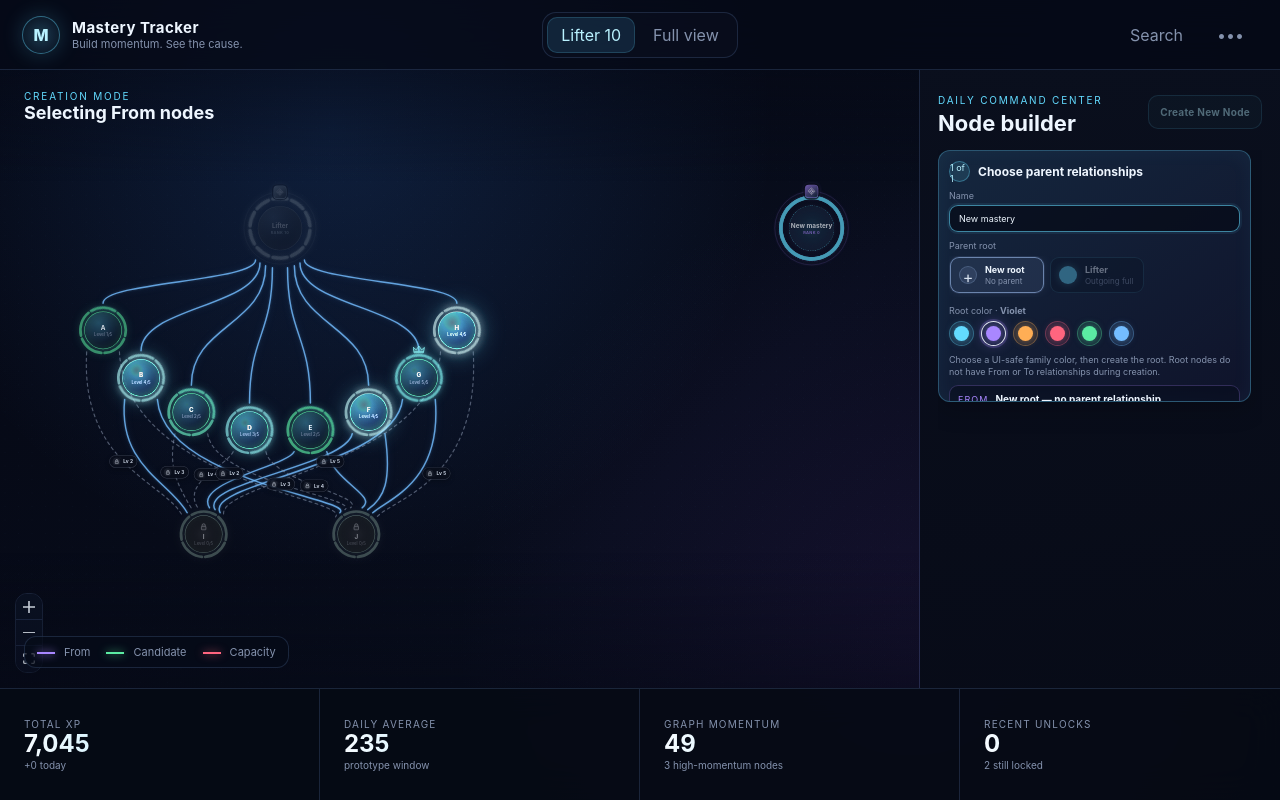
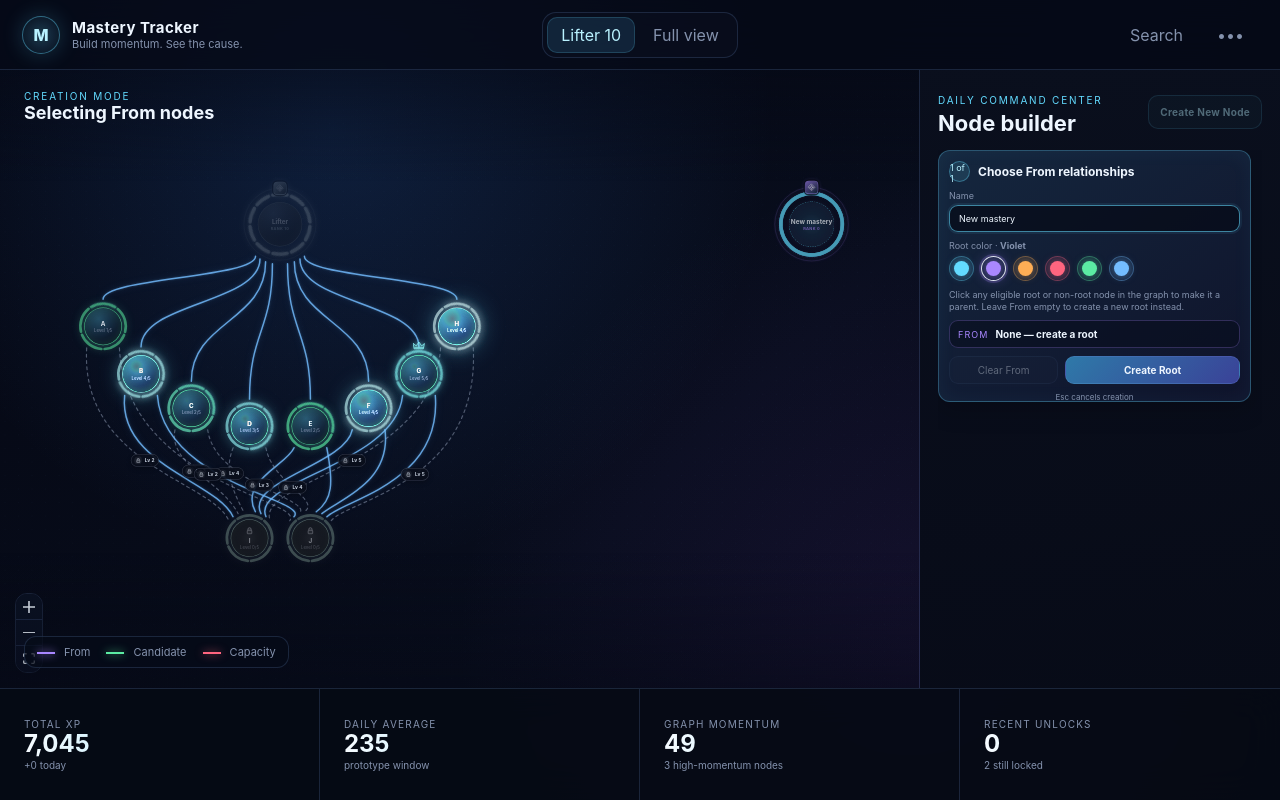
Before and after one commit to JudeaDumont/mastery-tracker, a React (Vite) app in the folder src/renderer/: page / in a window 1280 px wide. Both pictures are taken after a click on the button "Create New Node". Built offline with nearby package versions, Linux system fonts and the light colour scheme.

Commit message:
Refactor node creation and graph layout: remove parent root selector, streamline color picker, optimize child node positioning logic, and refine angle calculations with dynamic spacing adjustments.

```diff
--- a/src/renderer/src/layout.ts
+++ b/src/renderer/src/layout.ts
@@ -26,6 +26,8 @@ const END_ANGLE = radians(30)
 const ROOT_SIZE = 130
 const NODE_SIZE = 112
 const NODE_CLEARANCE = 14
+const BRANCH_EDGE_CLEARANCE = 56
+const ANGLE_EPSILON = radians(0.1)
 
 export function graphLayout({ roots, skills, links, preview }: LayoutInput): Record<NodeId, Point> {
   const allRoots = preview?.root
@@ -40,7 +42,7 @@ export function graphLayout({ roots, skills, links, preview }: LayoutInput): Rec
     const center = { x: 500 + rootIndex * ROOT_GAP, y: 195 }
     const rootSkills = allSkills.filter((skill) => skill.rootId === root.id)
     const depth = depthsFor(root.id, rootSkills, links)
-    const angles = new Map<NodeId, number>()
+    const angles = new Map<NodeId, number>([[root.id, Math.PI / 2]])
     const groups = new Map<number, Skill[]>()
 
     positions[root.id] = centeredPosition(center, ROOT_SIZE)
@@ -54,35 +56,141 @@ export function graphLayout({ roots, skills, links, preview }: LayoutInput): Rec
     Array.from(groups.entries())
       .sort(([a], [b]) => a - b)
       .forEach(([ring, ringSkills]) => {
-        const sorted = [...ringSkills].sort((a, b) => a.id.localeCompare(b.id))
         const minimumDepthRadius = ring === 1 ? BASE_RING_RADIUS : previousRadius + RING_DEPTH_GAP
-        const radius = Math.max(minimumDepthRadius, minimumRadiusForCount(sorted.length))
-        previousRadius = radius
+        const ordered = orderRing(ring, ringSkills, links, angles)
+        const radius = Math.max(minimumDepthRadius, minimumRadiusForCount(ringSkills.length))
+        const ringAngles = anglesForRing(ring, ordered, links, angles, radius)
+        const siblingGroups = singleParentSiblingGroups(ordered, links, positions)
+        let furthestRadius = 0
 
-        sorted.forEach((skill, index) => {
-          const parentAngles = links
-            .filter((link) => link.to === skill.id)
-            .map((link) => angles.get(link.from))
-            .filter((angle): angle is number => angle !== undefined)
-          const fallback = distributedAngle(index, sorted.length)
-          const angle =
-            parentAngles.length > 1
-              ? sorted.length > 1
-                ? convergenceAngle(index, sorted.length, radius)
-                : clamp(circularMean(parentAngles), radians(15), radians(165))
-              : fallback
-          const nodeCenter = {
-            x: center.x + Math.cos(angle) * radius,
-            y: center.y + Math.sin(angle) * radius
+        ordered.forEach((skill, index) => {
+          const branchPosition =
+            ring > 1
+              ? singleParentBranchCenter(skill.id, siblingGroups, links, positions, root.id)
+              : undefined
+          const nodeCenter = branchPosition ?? {
+            x: center.x + Math.cos(ringAngles[index]) * radius,
+            y: center.y + Math.sin(ringAngles[index]) * radius
           }
+          const angle = Math.atan2(nodeCenter.y - center.y, nodeCenter.x - center.x)
 
+          furthestRadius = Math.max(
+            furthestRadius,
+            Math.hypot(nodeCenter.x - center.x, nodeCenter.y - center.y)
+          )
           angles.set(skill.id, angle)
           positions[skill.id] = centeredPosition(nodeCenter, NODE_SIZE)
         })
+
+        previousRadius = Math.max(previousRadius, furthestRadius)
       })
   })
 
   return positions
+}
+
+function orderRing(
+  ring: number,
+  skills: Skill[],
+  links: Link[],
+  angles: Map<NodeId, number>
+): Skill[] {
+  if (ring === 1) return [...skills].sort((a, b) => a.id.localeCompare(b.id))
+
+  return [...skills].sort((left, right) => {
+    const leftAnchor = parentAnchor(left.id, links, angles)
+    const rightAnchor = parentAnchor(right.id, links, angles)
+
+    if (leftAnchor !== undefined && rightAnchor !== undefined) {
+      const delta = rightAnchor - leftAnchor
+      if (Math.abs(delta) > ANGLE_EPSILON) return delta
+    } else if (leftAnchor !== undefined) {
+      return -1
+    } else if (rightAnchor !== undefined) {
+      return 1
+    }
+
+    return left.id.localeCompare(right.id)
+  })
+}
+
+function anglesForRing(
+  ring: number,
+  ordered: Skill[],
+  links: Link[],
+  parentAngles: Map<NodeId, number>,
+  radius: number
+): number[] {
+  if (ordered.length === 0) return []
+  if (ring === 1) {
+    return ordered.map((_skill, index) => distributedAngle(index, ordered.length))
+  }
+
+  const minimumStep = minimumAngleStep(radius)
+  const desired = ordered.map((skill, index) => {
+    return parentAnchor(skill.id, links, parentAngles) ?? distributedAngle(index, ordered.length)
+  })
+
+  // Nodes with the same parent anchor are siblings or convergence peers. Spread them
+  // symmetrically around that anchor before enforcing global ring spacing.
+  let runStart = 0
+  while (runStart < desired.length) {
+    let runEnd = runStart + 1
+    while (
+      runEnd < desired.length &&
+      Math.abs(desired[runEnd] - desired[runStart]) <= ANGLE_EPSILON
+    ) {
+      runEnd += 1
+    }
+
+    const count = runEnd - runStart
+    if (count > 1) {
+      const anchor = desired[runStart]
+      for (let index = 0; index < count; index += 1) {
+        desired[runStart + index] = anchor + ((count - 1) / 2 - index) * minimumStep
+      }
+    }
+
+    runStart = runEnd
+  }
+
+  return constrainDescendingAngles(desired, minimumStep)
+}
+
+function constrainDescendingAngles(desired: number[], minimumStep: number): number[] {
+  const count = desired.length
+  if (count === 1) return [clamp(desired[0], END_ANGLE, START_ANGLE)]
+
+  const result = desired.map((angle, index) => {
+    const upper = START_ANGLE - index * minimumStep
+    const lower = END_ANGLE + (count - 1 - index) * minimumStep
+    return clamp(angle, lower, upper)
+  })
+
+  for (let index = 1; index < count; index += 1) {
+    result[index] = Math.min(result[index], result[index - 1] - minimumStep)
+  }
+
+  for (let index = count - 2; index >= 0; index -= 1) {
+    result[index] = Math.max(result[index], result[index + 1] + minimumStep)
+  }
+
+  return result
+}
+
+function parentAnchor(
+  nodeId: NodeId,
+  links: Link[],
+  angles: Map<NodeId, number>
+): number | undefined {
+  const values = links
+    .filter((link) => link.to === nodeId)
+    .map((link) => angles.get(link.from))
+    .filter((angle): angle is number => angle !== undefined)
+
+  if (values.length === 0) return undefined
+  if (values.length === 1) return values[0]
+  return clamp(circularMean(values), END_ANGLE, START_ANGLE)
 }
 
 function previewSkill(id: NodeId, rootId: RootId): Skill {
@@ -129,6 +237,73 @@ function depthsFor(rootId: RootId, skills: Skill[], links: Link[]): Map<NodeId,
   return depth
 }
 
+
+interface SingleParentSiblingGroup {
+  parentId: NodeId
+  childIds: NodeId[]
+}
+
+function singleParentSiblingGroups(
+  ordered: Skill[],
+  links: Link[],
+  positions: Record<NodeId, Point>
+): Map<NodeId, SingleParentSiblingGroup> {
+  const groups = new Map<NodeId, SingleParentSiblingGroup>()
+
+  ordered.forEach((skill) => {
+    const parentIds = positionedParentIds(skill.id, links, positions)
+    if (parentIds.length !== 1) return
+
+    const parentId = parentIds[0]
+    const group = groups.get(parentId) ?? { parentId, childIds: [] }
+    group.childIds.push(skill.id)
+    groups.set(parentId, group)
+  })
+
+  groups.forEach((group) => group.childIds.sort((left, right) => left.localeCompare(right)))
+  return groups
+}
+
+function singleParentBranchCenter(
+  nodeId: NodeId,
+  siblingGroups: Map<NodeId, SingleParentSiblingGroup>,
+  links: Link[],
+  positions: Record<NodeId, Point>,
+  rootId: RootId
+): Point | undefined {
+  const parentIds = positionedParentIds(nodeId, links, positions)
+  if (parentIds.length !== 1) return undefined
+
+  const parentId = parentIds[0]
+  const parentPosition = positions[parentId]
+  const siblingGroup = siblingGroups.get(parentId)
+  if (!parentPosition || !siblingGroup) return undefined
+
+  const siblingIndex = siblingGroup.childIds.indexOf(nodeId)
+  if (siblingIndex < 0) return undefined
+
+  const parentSize = parentId === rootId ? ROOT_SIZE : NODE_SIZE
+  const parentCenterX = parentPosition.x + parentSize / 2
+  const parentCenterY = parentPosition.y + parentSize / 2
+  const siblingOffset =
+    (siblingIndex - (siblingGroup.childIds.length - 1) / 2) * (NODE_SIZE + NODE_CLEARANCE)
+
+  return {
+    x: parentCenterX + siblingOffset,
+    y: parentCenterY + parentSize / 2 + NODE_SIZE / 2 + BRANCH_EDGE_CLEARANCE
+  }
+}
+
+function positionedParentIds(
+  nodeId: NodeId,
+  links: Link[],
+  positions: Record<NodeId, Point>
+): NodeId[] {
+  return links
+    .filter((link) => link.to === nodeId && positions[link.from] !== undefined)
+    .map((link) => link.from)
+}
+
 function minimumRadiusForCount(count: number): number {
   if (count <= 1) return BASE_RING_RADIUS
 
@@ -138,22 +313,14 @@ function minimumRadiusForCount(count: number): number {
   return centerSpacing / (2 * Math.sin(angleStep / 2))
 }
 
+function minimumAngleStep(radius: number): number {
+  const spacingRatio = Math.min(1, (NODE_SIZE + NODE_CLEARANCE) / (2 * radius))
+  return 2 * Math.asin(spacingRatio)
+}
+
 function distributedAngle(index: number, count: number): number {
   if (count <= 1) return Math.PI / 2
   return START_ANGLE + ((END_ANGLE - START_ANGLE) * index) / (count - 1)
-}
-
-function convergenceAngle(index: number, count: number, radius: number): number {
-  if (count <= 1) return Math.PI / 2
-
-  const spacingRatio = Math.min(1, (NODE_SIZE + NODE_CLEARANCE) / (2 * radius))
-  const minimumStep = 2 * Math.asin(spacingRatio)
-  const spread = Math.min(
-    radians(70),
-    Math.max(radians(28), minimumStep * (count - 1))
-  )
-
-  return Math.PI / 2 + spread / 2 - (spread * index) / (count - 1)
 }
 
 function circularMean(angles: number[]): number {
--- a/src/renderer/src/model.ts
+++ b/src/renderer/src/model.ts
@@ -63,6 +63,7 @@ export type CreateStep = 'from' | 'to'
 export interface CreateDraft {
   step: CreateStep
   title: string
+  accent: RootAccent
   fromIds: NodeId[]
   toIds: NodeId[]
 }
--- a/src/renderer/src/store.ts
+++ b/src/renderer/src/store.ts
@@ -250,7 +250,6 @@ interface MasteryStore {
   beginCreate: () => void
   setCreateTitle: (title: string) => void
   setCreateAccent: (accent: RootAccent) => void
-  selectCreateRoot: (rootId: RootId | null) => void
   toggleCreateNode: (id: NodeId) => void
   clearCreateSelection: () => void
   continueCreate: () => void
@@ -442,19 +441,6 @@ export const useMastery = create<MasteryStore>((set, get) => ({
     set((state) => ({
       create: state.create ? { ...state.create, accent } : null
     })),
-
-  selectCreateRoot: (rootId) =>
-    set((state) => {
-      const draft = state.create
-      if (!draft || draft.step !== 'from') return state
-      if (rootId === null) {
-        return { create: { ...draft, fromIds: [], toIds: [] } }
-      }
-
-      const root = state.roots.find((candidate) => candidate.id === rootId)
-      if (!root || !canUseFromNode(root.id, state.links)) return state
-      return { create: { ...draft, fromIds: [root.id], toIds: [] } }
-    }),
 
   toggleCreateNode: (id) =>
     set((state) => {
--- a/src/renderer/src/ui/Create.tsx
+++ b/src/renderer/src/ui/Create.tsx
@@ -5,7 +5,6 @@ import {
   MAX_INCOMING_RELATIONSHIPS,
   MAX_OUTGOING_RELATIONSHIPS,
   ROOT_ACCENTS,
-  canUseFromNode,
   createSelectionFull,
   nodeRootId,
   nodeTitle,
@@ -29,7 +28,6 @@ export function Create(): ReactElement | null {
   const draft = useMastery((state) => state.create)
   const setTitle = useMastery((state) => state.setCreateTitle)
   const setAccent = useMastery((state) => state.setCreateAccent)
-  const selectRoot = useMastery((state) => state.selectCreateRoot)
   const clear = useMastery((state) => state.clearCreateSelection)
   const next = useMastery((state) => state.continueCreate)
   const escape = useMastery((state) => state.escapeCreate)
@@ -64,7 +62,7 @@ export function Create(): ReactElement | null {
     ids.length > 0
       ? ids.map((id) => nodeTitle(id, roots, skills)).join(' · ')
       : draft.step === 'from'
-        ? 'New root — no parent relationship'
+        ? 'None — create a root'
         : 'None — terminal node'
   const full = createSelectionFull(draft)
   const used = draft.step === 'from' ? draft.fromIds.length : draft.toIds.length
@@ -76,9 +74,11 @@ export function Create(): ReactElement | null {
   return (
     <section className="create-card" aria-label="Create node wizard">
       <div className="create-card__step">
-        <span>{draft.step === 'from' ? '1' : '2'} of {stepCount}</span>
+        <span>
+          {draft.step === 'from' ? '1' : '2'} of {stepCount}
+        </span>
         <strong>
-          {draft.step === 'from' ? 'Choose parent relationships' : 'Choose To relationships'}
+          {draft.step === 'from' ? 'Choose From relationships' : 'Choose To relationships'}
         </strong>
       </div>
 
@@ -91,53 +91,7 @@ export function Create(): ReactElement | null {
         />
       </label>
 
-      {draft.step === 'from' && (
-        <>
-          <div className="create-root-picker" role="group" aria-label="Parent root">
-            <span className="create-field-label">Parent root</span>
-            <div className="create-root-options">
-              <button
-                className={`create-root-option ${creatingRoot ? 'create-root-option--selected' : ''}`}
-                type="button"
-                aria-pressed={creatingRoot}
-                onClick={() => selectRoot(null)}
-              >
-                <i className="create-root-option__new" aria-hidden="true">+</i>
-                <span>
-                  <strong>New root</strong>
-                  <small>No parent</small>
-                </span>
-              </button>
-
-              {roots.map((root) => {
-                const available = canUseFromNode(root.id, links)
-                const selected = selectedRootId === root.id
-                return (
-                  <button
-                    key={root.id}
-                    className={`create-root-option create-root-option--accent-${root.accent ?? 'teal'} ${selected ? 'create-root-option--selected' : ''}`}
-                    type="button"
-                    disabled={!available && !selected}
-                    aria-pressed={selected}
-                    title={
-                      available || selected
-                        ? `Create a child under ${root.title}`
-                        : `${root.title} has ${MAX_OUTGOING_RELATIONSHIPS} outgoing relationships`
-                    }
-                    onClick={() => selectRoot(root.id)}
-                  >
-                    <i className="create-root-option__swatch" aria-hidden="true" />
-                    <span>
-                      <strong>{root.title}</strong>
-                      <small>{available || selected ? 'Create child' : 'Outgoing full'}</small>
-                    </span>
-                  </button>
-                )
-              })}
-            </div>
-          </div>
-
-          {creatingRoot && (
+      {draft.step === 'from' && creatingRoot && (
         <div className="create-color-picker" role="group" aria-label="Root color">
           <span className="create-field-label">
             Root color · <strong>{ACCENT_LABELS[draft.accent]}</strong>
@@ -159,15 +113,13 @@ export function Create(): ReactElement | null {
           </div>
         </div>
       )}
-        </>
-      )}
 
       <p className="create-copy">
         {draft.step === 'from'
           ? creatingRoot
-            ? 'Choose a UI-safe family color, then create the root. Root nodes do not have From or To relationships during creation.'
-            : `This node will belong to ${selectedRoot?.title ?? 'the selected root'}. Select any additional From nodes on the graph, then continue to choose every To relationship.`
-          : 'Select every node this new node should point To. Green nodes have incoming capacity; red nodes already have 8 incoming relationships. Leave To empty only for a terminal node.'}
+            ? 'Click any eligible root or non-root node in the graph to make it a parent. Leave From empty to create a new root instead.'
+            : `The new node will belong to ${selectedRoot?.title ?? 'the selected root family'}. Click additional eligible nodes in that family to add more parents, then continue.`
+          : 'Click graph nodes this new node should point To. Green nodes are available; red nodes are unavailable or at incoming capacity. Leave To empty for a terminal node.'}
       </p>
 
       <div className={`selection-log ${full && !creatingRoot ? 'selection-log--full' : ''}`}>
@@ -184,15 +136,15 @@ export function Create(): ReactElement | null {
             {full
               ? `${relationshipDirection === 'incoming' ? 'Incoming' : 'Outgoing'} capacity reached`
               : draft.step === 'to'
-                ? `${candidateCount} candidates`
+                ? `${candidateCount} available on graph`
                 : `${capacity - used} remaining`}
           </span>
         </div>
       )}
 
       <div className="create-actions">
-        <button type="button" onClick={clear}>
-          {draft.step === 'from' ? 'New root' : 'Clear To'}
+        <button type="button" disabled={ids.length === 0} onClick={clear}>
+          {draft.step === 'from' ? 'Clear From' : 'Clear To'}
         </button>
         <button
           className="create-continue"
@@ -209,7 +161,7 @@ export function Create(): ReactElement | null {
       </div>
 
       <small className="create-escape">
-        Esc {draft.step === 'from' ? 'cancels creation' : 'returns to parent selection'}
+        Esc {draft.step === 'from' ? 'cancels creation' : 'returns to From selection'}
       </small>
     </section>
   )
--- a/src/renderer/src/ui/Graph.tsx
+++ b/src/renderer/src/ui/Graph.tsx
@@ -233,9 +233,21 @@ export function Graph(): ReactElement {
     return [...structural, ...temporary]
   }, [create, links, positions, previewLinks, roots, skills])
 
+  const graphStructureKey = useMemo(
+    () =>
+      [
+        ...roots.map((root) => `r:${root.id}`),
+        ...skills.map((skill) => `n:${skill.id}:${skill.rootId}`),
+        ...links.map((link) => `e:${link.from}>${link.to}`)
+      ]
+        .sort()
+        .join('|'),
+    [links, roots, skills]
+  )
+
   return (
     <ReactFlow
-      key={`graph-${roots.length}-${skills.length}-${create?.step ?? 'inspect'}-${create?.fromIds.length ?? 0}-${create?.toIds.length ?? 0}`}
+      key={`graph-${graphStructureKey}-${create?.step ?? 'inspect'}-${create?.fromIds.join(',') ?? ''}-${create?.toIds.join(',') ?? ''}`}
       nodes={nodes}
       edges={edges}
       nodeTypes={nodeTypes}
```
Also changed, not shown: 1 other file (tests, documents, lock files or other folders). Lines whose indentation alone changed are shown as unchanged.
